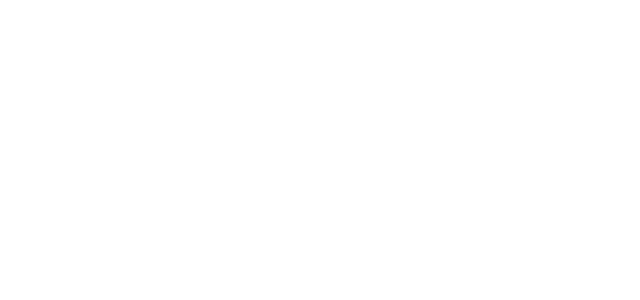
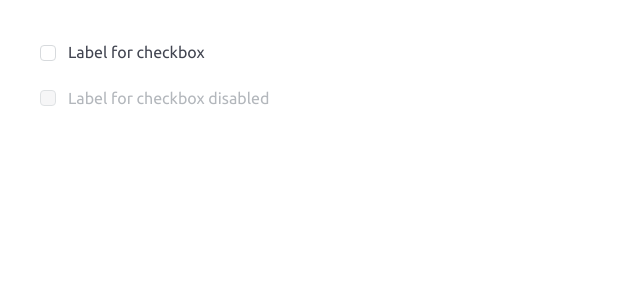
Before and after one commit to Faytelson/createx, a React (Vite) app: page / in a window 1280 px wide. Shown: the top 300 px of the page, without its empty margins (0-640 px from the left). Built offline with nearby package versions, Linux system fonts and the light colour scheme.

Commit message:
CRE-8: feat: Добавить инпуты: добавлен компонент Checkbox

```diff
--- a/src/App.jsx
+++ b/src/App.jsx
@@ -1,8 +1,13 @@
 import "@/App.scss";
-// import { useState } from "react";
+import Checkbox from "./components/ui/Checkbox/Checkbox";
 
 function App() {
-  return <div className="app"></div>;
+  return (
+    <div className="app">
+      <Checkbox label="Label for checkbox"></Checkbox>
+      <Checkbox disabled label="Label for checkbox disabled"></Checkbox>
+    </div>
+  );
 }
 
 export default App;
--- a/src/assets/styles/reset.scss
+++ b/src/assets/styles/reset.scss
@@ -41,6 +41,8 @@
   background: none;
   color: inherit;
   appearance: none;
+  -webkit-appearance: none;
+  -moz-appearance: none;
 }
 
 .button {
--- /dev/null
+++ b/src/components/ui/Checkbox/Checkbox.jsx
@@ -0,0 +1,21 @@
+import styles from "@ui/Checkbox/Checkbox.module.scss";
+import { classNames } from "@utils/utils";
+
+function Checkbox({ checked, label, disabled = false, id, onChange }) {
+  const labelClasses = classNames([styles.label, { [styles.label_disabled]: disabled }]);
+  return (
+    <label className={labelClasses}>
+      <input
+        className={styles.input}
+        type="checkbox"
+        id={id}
+        checked={checked}
+        onChange={(e) => onChange(e.target.checked)}
+        disabled={disabled}
+      />
+      {label}
+    </label>
+  );
+}
+
+export default Checkbox;
--- /dev/null
+++ b/src/components/ui/Checkbox/Checkbox.module.scss
@@ -0,0 +1,39 @@
+.input {
+  font-size: 16px;
+  border-radius: 4px;
+  width: 16px;
+  height: 16px;
+  background-color: $color-white;
+  border: 1px solid $color-gray-400;
+  background-position: center;
+  transition: $transition-main;
+  flex-shrink: 0;
+  cursor: pointer;
+
+  &:disabled {
+    border: 1px solid $color-gray-400;
+    background-color: $color-gray-200;
+    opacity: 0.8;
+    cursor: not-allowed;
+  }
+
+  &:checked {
+    border: 1px solid $color-primary;
+    background: url("./checkMarkTick.svg") center / 20px no-repeat $color-primary;
+  }
+}
+
+.label {
+  @include font($font-main, 16px, 400);
+  line-height: 1.6em;
+  color: $color-gray-800;
+  display: flex;
+  align-items: center;
+  gap: 12px;
+  cursor: pointer;
+
+  &_disabled {
+    color: $color-gray-500;
+    cursor: not-allowed;
+  }
+}
```
Also changed, not shown: src/components/ui/Input/Input.module.scss (+1 -6 lines), src/components/ui/Checkbox/checkMarkTick.svg (added).
